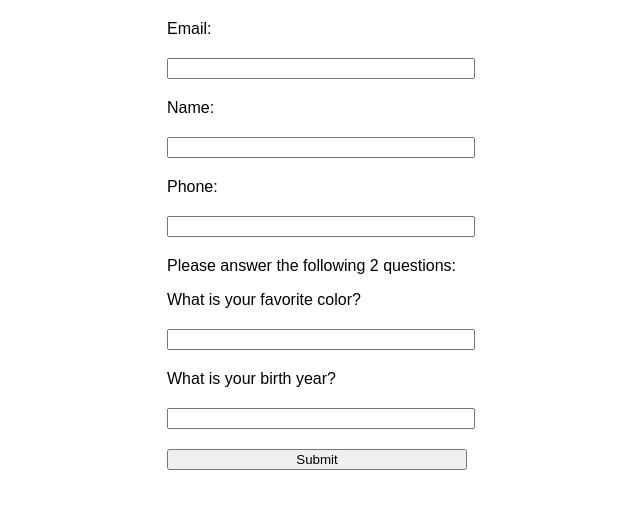
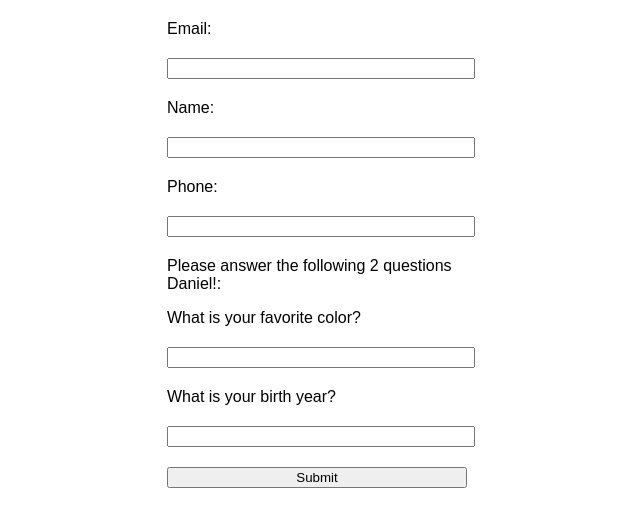
Before and after one commit to M4RZ13/ideaspace, a plain HTML site: page index.html in a window 1280 px wide. Shown: the whole page, without its empty margins (323-963 px from the left). Drawn offline with Linux system fonts and the light colour scheme.

Commit message:
Update index.html

```diff
--- a/index.html
+++ b/index.html
@@ -17,7 +17,7 @@
         <label for="phone">Phone:</label>
         <input type="tel" id="phone" name="phone" required>
 
-        <p>Please answer the following 2 questions:</p>
+        <p>Please answer the following 2 questions Daniel!:</p>
 
         <label for="question1">What is your favorite color?</label>
         <input type="text" id="question1" name="question1" required>
```
